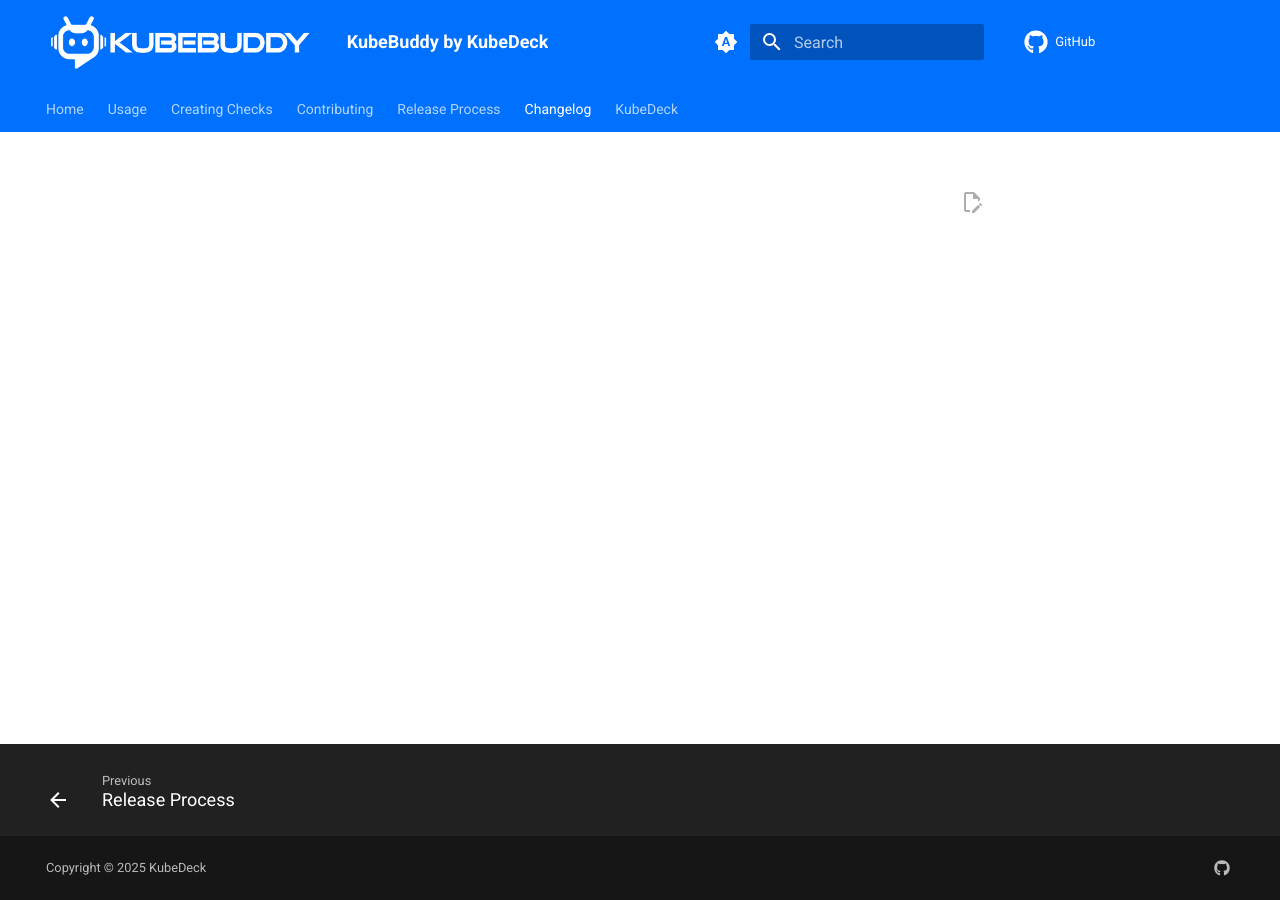
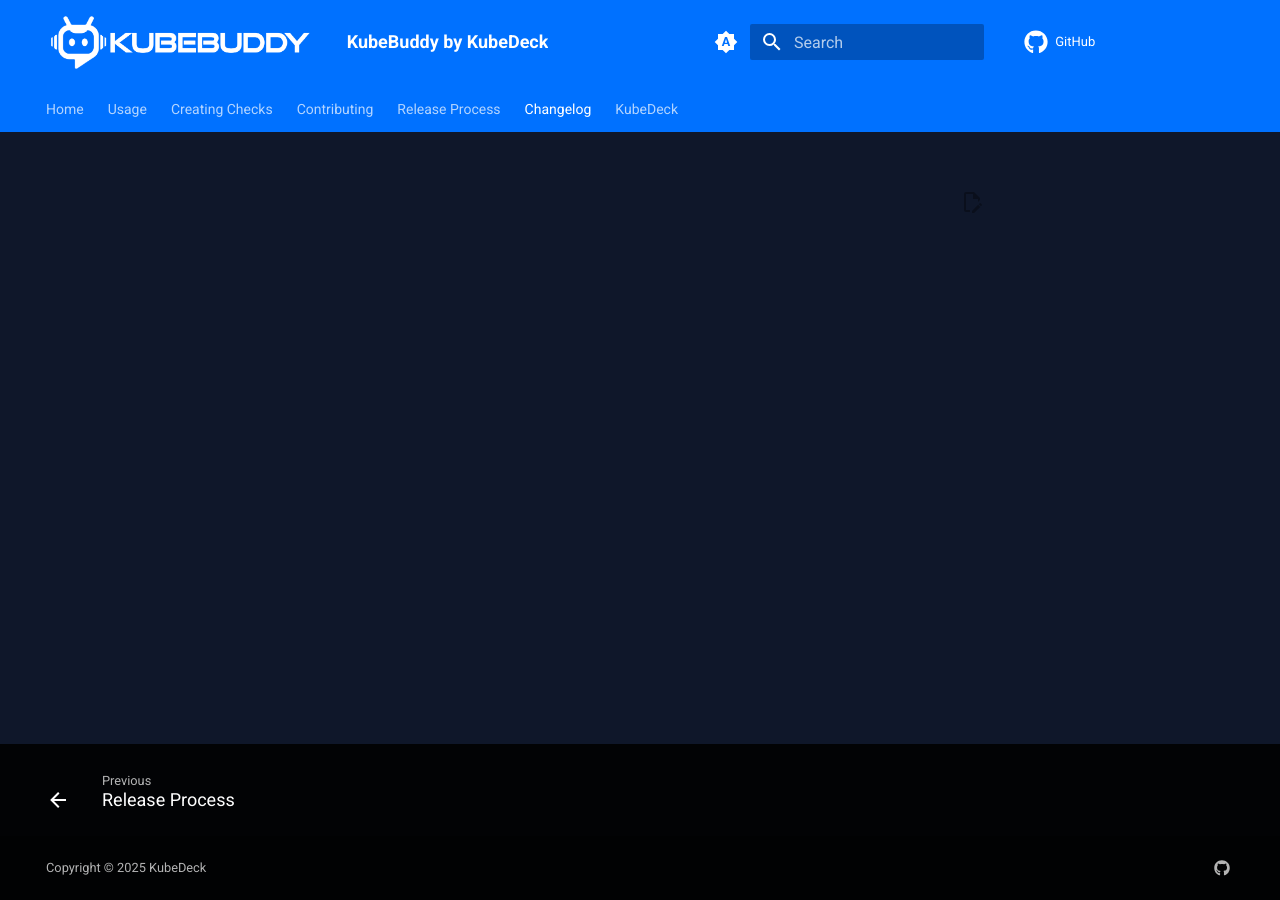
Before and after one commit to KubeDeckio/KubeBuddy, an MkDocs documentation site: the page built from docs/changelog.md, in a window 1280 px wide. Built offline with MkDocs 1.6.1 and Material for MkDocs 9.7.7, drawn with Linux system fonts in a browser that asks for light colours; comment, search, counter and statistics services are not loaded.

Commit message:
feat: Update color variables and enhance styling for improved UI consistency across pages
Signed-off-by: PixelRobots <littlehoops@gmail.com>

```diff
--- a/docs/stylesheets/extra.css
+++ b/docs/stylesheets/extra.css
@@ -4,6 +4,8 @@
     --md-primary-fg-color--dark:  #005AD1;
     --md-default-fg-color--light: #5ad6ff;
     --md-accent-fg-color: #0071FF;
+    --md-default-bg-color: #0f172a;
+    --md-default-fg-color: #e6edf3;
   }
 
   [data-md-color-scheme="slate"], [data-md-color-scheme="dark"] {
@@ -12,6 +14,31 @@
     --md-primary-fg-color--dark:  #005AD1;
     --md-default-fg-color--light: #5ad6ff;
     --md-accent-fg-color: #58a6ff;
+    --md-default-bg-color: #0f172a;
+    --md-default-fg-color: #e6edf3;
+  }
+
+  /* Force background color on body and main content areas */
+  body,
+  .md-main,
+  .md-content {
+    background-color: #0f172a !important;
+    color: #e6edf3;
+  }
+
+  /* Force header to be blue with white text */
+  .md-header {
+    background-color: #0071FF !important;
+  }
+
+  .md-header,
+  .md-header__button,
+  .md-header__topic,
+  .md-header .md-header__title,
+  .md-tabs__link,
+  .md-tabs__item,
+  .md-header a {
+    color: #ffffff !important;
   }
 
   .md-header__button.md-logo img, .md-header__button.md-logo svg {
--- a/overrides/home.html
+++ b/overrides/home.html
@@ -33,8 +33,8 @@
     --md-code-fg: #0f172a;
     --md-header-bg: #0071FF;
     --md-header-border: #0071FF;
-    --md-page-bg: #f8fafc;
-    --md-page-bg-alt: #ffffff;
+    --md-page-bg: #0f172a;
+    --md-page-bg-alt: #1e293b;
     --md-hero-overlay: rgba(2, 12, 25, 0.6);
     --md-hero-text: #ffffff;
     --md-metrics-bg: rgba(2, 186, 255, 0.08);
@@ -67,14 +67,14 @@
     --md-code-fg: #0f172a;
     --md-header-bg: #0071FF;
     --md-header-border: #0071FF;
-    --md-page-bg: #f8fafc;
-    --md-page-bg-alt: #ffffff;
+    --md-page-bg: #0f172a;
+    --md-page-bg-alt: #1e293b;
     --md-hero-overlay: rgba(0, 0, 0, 0.65);
     --md-hero-text: #ffffff;
     --md-metrics-bg: rgba(255, 255, 255, 0.95);
     --md-metrics-border: rgba(0, 113, 255, 0.2);
     --md-divider: rgba(15, 23, 42, 0.1);
-    --md-section-bg: #ffffff;
+    --md-section-bg: #0f172a;
   }
 
   [data-md-color-scheme="slate"],
@@ -102,14 +102,14 @@
     --md-code-fg: #e6edf3;
     --md-header-bg: #0071FF;
     --md-header-border: #0071FF;
-    --md-page-bg: #0d1117;
-    --md-page-bg-alt: #161b22;
+    --md-page-bg: #0f172a;
+    --md-page-bg-alt: #1e293b;
     --md-hero-overlay: rgba(0, 0, 0, 0.75);
     --md-hero-text: #f0f6fc;
     --md-metrics-bg: rgba(22, 27, 34, 0.95);
     --md-metrics-border: rgba(0, 113, 255, 0.3);
     --md-divider: rgba(48, 54, 61, 0.5);
-    --md-section-bg: #0d1117;
+    --md-section-bg: #0f172a;
   }
 
   html {
@@ -132,16 +132,29 @@
 
 
   .md-header {
-    position: sticky; /* stick to top */
+    position: sticky;
     top: 0;
-    z-index: 100; /* above the hero background */
-    display: flex; /* re-enable flex layout */
+    z-index: 100;
+    display: flex;
     align-items: center;
     justify-content: space-between;
     padding: 1rem 2rem;
     background: var(--md-header-bg);
     border-bottom: 1px solid var(--md-header-border);
     width: 100%;
+  }
+
+  .md-header,
+  .md-header__button,
+  .md-header__topic,
+  .md-header .md-header__title,
+  .md-tabs__link,
+  .md-tabs__item {
+    color: #ffffff !important;
+  }
+
+  .md-header a {
+    color: #ffffff !important;
   }
 
   .md-main {
@@ -193,14 +206,14 @@
   .section,
   .workflow-section {
     width: 100%;
-    margin: 04rem 2rem;
-    background: var(--md-section-bg
-    background: linear-gradient(135deg, var(--md-page-bg) 0%, var(--md-page-bg-alt) 100%);
+    margin: 0 auto;
+    padding: 4rem 2rem;
+    background: var(--md-section-bg);
     color: var(--md-default-fg-color);
     text-align: center;
-    display: flex; /* Use flex to center children */
+    display: flex;
     flex-direction: column;
-    align-items: center; /* Center children horizontally */
+    align-items: center;
   }
 
   .hero-wrap {
@@ -553,15 +566,15 @@
     gap: 0;
     margin: 2rem auto 0;
     max-width: 900px;
-    width: 100%;;
+    width: 100%;
+    background: var(--md-metrics-bg);
     backdrop-filter: blur(10px);
     -webkit-backdrop-filter: blur(10px);
     border: 1px solid var(--md-metrics-border);
     border-radius: 12px;
     overflow: hidden;
     box-shadow: var(--md-shadow);
-    transition: background-color 0.2s ease, border-color 0.2s ease
-    box-shadow: 0 1px 3px rgba(0, 0, 0, 0.12), 0 1px 2px rgba(0, 0, 0, 0.14);
+    transition: background-color 0.2s ease, border-color 0.2s ease;
   }
 
   .metric {
@@ -593,7 +606,10 @@
     letter-spacing: 0.05em;
   }
   .metric {
-    position: relative; ease, background-color 0.2s ease;
+    position: relative;
+    overflow: hidden;
+    cursor: pointer;
+    transition: transform 0.2s ease, background-color 0.2s ease;
     background: transparent;
   }
   .metric:hover {
@@ -615,10 +631,7 @@
   }
   .metric:active::after {
     width: 300px;
-   idth 0.4s ease, height 0.4s ease;
-  }
-  .metric:active::after {
-    width: 300px; height: 300px;
+    height: 300px;
     transition: 0s;
   }
 
@@ -669,24 +682,17 @@
   /* …and so on… */
 
   .workflow-step:nth-child(1) { animation-delay: 0.1s; }
-  .workflow-step:nth-child(2) { animation-delay: 0.2s; }, background-color 0.2s ease, border-color 0.2s ease;
+  .workflow-step:nth-child(2) { animation-delay: 0.2s; }
+  .workflow-step:nth-child(3) { animation-delay: 0.3s; }
+
+  .feature-card {
+    transition: transform 0.3s ease, box-shadow 0.3s ease, background-color 0.2s ease, border-color 0.2s ease;
     will-change: transform;
   }
   .feature-card:hover {
     transform: perspective(600px) rotateX(4deg) rotateY(-4deg);
     box-shadow: var(--md-card-shadow-hover);
-    border-color: var(--md-primary-fg-color
-    background: linear-gradient(135deg, rgba(245,245,255,1) 0%, rgba(230,230,250,1) 100%);
-  }
-    */
-  .feature-card {
-    transition: transform 0.3s ease, box-shadow 0.3s ease;
-    will-change: transform;
-  }
-  .feature-card:hover {
-    transform: perspective(600px) rotateX(4deg) rotateY(-4deg);
-    box-shadow: var(--md-card-shadow-hover);
-    border-color: rgba(2, 186, 255, 0.4);
+    border-color: var(--md-primary-fg-color);
   }
   .cta-button {
     transition: transform 0.15s ease, box-shadow 0.15s ease;
```
